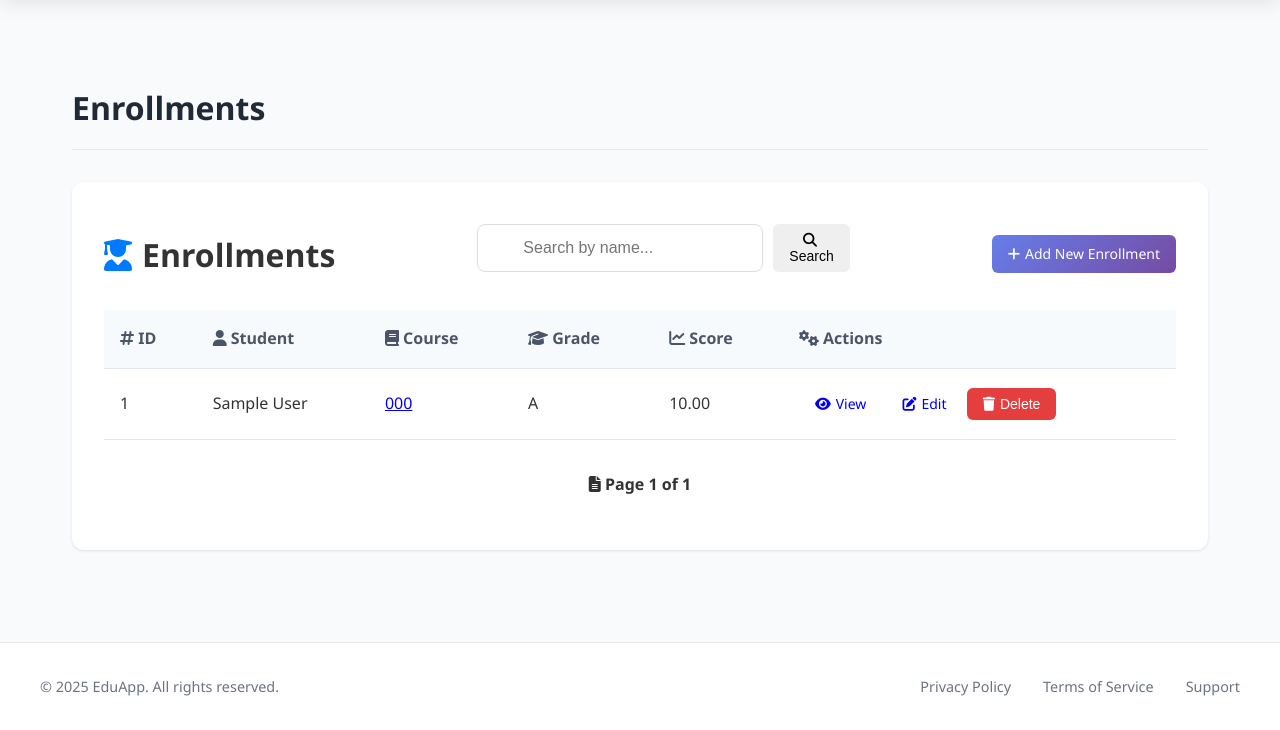
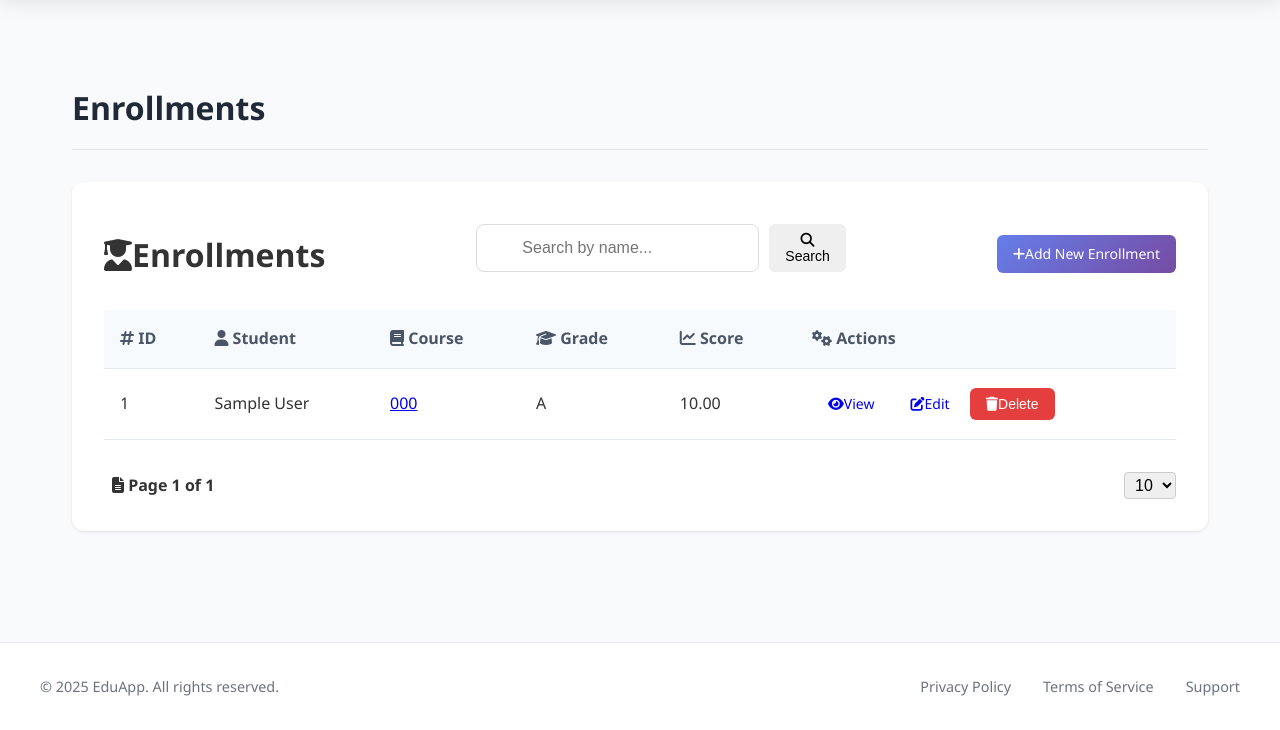
Before and after one commit to rabinkmc/dda, a Django app: page /students/enrollments/ in a window 1280 px wide. Shown: the part 70-800 px from the top of the page. Run offline with Django 5.2, Linux system fonts and the light colour scheme; a user stored in the database is signed in; tables that the repository leaves empty hold one stand-in row (values such as "Sample post").

Commit message:
improv: pagination
refactor pagination

```diff
--- a/static/css/base.css
+++ b/static/css/base.css
@@ -609,34 +609,43 @@ input:focus {
 
 /* Pagination styles */
 .pagination {
-    text-align: center;
-    margin: 20px 0;
+    display: flex;
+    justify-content: space-between; /* links on left, dropdown on right */
+    align-items: center;            /* vertical centering */
+    margin-top: 1rem;
+    gap: 1rem;                      /* spacing between items */
 }
-.pagination ul {
-    list-style: none;
-    padding: 0;
-    display: inline-block;
+
+.step-links a {
+    margin: 0 5px;
+    text-decoration: none;
+    color: #007bff;
 }
-.pagination li {
-    display: inline;
-    margin: 0 5px;
+
+.step-links a:hover {
+    text-decoration: underline;
 }
-.pagination a {
-    color: #007bff;
-    text-decoration: none;
-    padding: 5px 10px;
-    border-radius: 3px;
-    border: 1px solid #ddd;
-    transition: background 0.2s;
+
+.step-links .current {
+    margin: 0 8px;
+    font-weight: bold;
 }
-.pagination a:hover {
-    background: #f0f0f0;
-    border-color: #007bff;
+
+.per-page-form {
+    display: flex;
+    align-items: center;
+    gap: 5px;
 }
-.pagination .current {
-    font-weight: bold;
-    color: #333;
-    padding: 5px 10px;
+
+.per-page-form label {
+    font-size: 14px;
+    color: #555;
+}
+
+.per-page-form select {
+    padding: 3px 6px;
+    border: 1px solid #ccc;
+    border-radius: 4px;
 }
 .mb-3 {
     margin-bottom: 12px;
--- a/students/templates/students/enrollment_list.html
+++ b/students/templates/students/enrollment_list.html
@@ -4,21 +4,6 @@
 
 {% block extra_css %}
 {{ block.super }}
-<style>
-    .btn i {
-        margin-right: 5px;
-    }
-    .flex-search button i {
-        margin-right: 3px;
-    }
-    .card-header h1 i {
-        margin-right: 10px;
-        color: #007bff;
-    }
-    .pagination a i {
-        margin: 0 2px;
-    }
-</style>
 {% endblock %}
 
 {% block content %}
@@ -88,28 +73,5 @@
         {% endfor %}
     </tbody>
 </table>
-
-<div class="pagination">
-    <span class="step-links">
-        {% if page_obj.has_previous %}
-            <a href="?page=1">
-                <i class="fas fa-angle-double-left"></i> first
-            </a>
-            <a href="?page={{ page_obj.previous_page_number }}">
-                <i class="fas fa-angle-left"></i> previous
-            </a>
-        {% endif %}
-        <span class="current">
-            <i class="fas fa-file-alt"></i> Page {{ page_obj.number }} of {{ page_obj.paginator.num_pages }}
-        </span>
-        {% if page_obj.has_next %}
-            <a href="?page={{ page_obj.next_page_number }}">
-                next <i class="fas fa-angle-right"></i>
-            </a>
-            <a href="?page={{ page_obj.paginator.num_pages }}">
-                last <i class="fas fa-angle-double-right"></i>
-            </a>
-        {% endif %}
-    </span>
-</div>
+{% include "partials/pagination.html" %}
 {% endblock %}
--- /dev/null
+++ b/templates/partials/pagination.html
@@ -0,0 +1,36 @@
+<div class="pagination">
+    <div class="step-links">
+        {% if page_obj.has_previous %}
+            <a href="?page=1&limit={{ request.GET.limit }}">
+                <i class="fas fa-angle-double-left"></i> first
+            </a>
+            <a href="?page={{ page_obj.previous_page_number }}&limit={{ request.GET.limit }}">
+                <i class="fas fa-angle-left"></i> previous
+            </a>
+        {% endif %}
+
+        <span class="current">
+            <i class="fas fa-file-alt"></i> Page {{ page_obj.number }} of {{ page_obj.paginator.num_pages }}
+        </span>
+
+        {% if page_obj.has_next %}
+            <a href="?page={{ page_obj.next_page_number }}&limit={{ request.GET.limit }}">
+                next <i class="fas fa-angle-right"></i>
+            </a>
+            <a href="?page={{ page_obj.paginator.num_pages }}&limit={{ request.GET.limit }}">
+                last <i class="fas fa-angle-double-right"></i>
+            </a>
+        {% endif %}
+    </div>
+
+    <form method="get" class="per-page-form">
+        <select name="limit" id="per-page" onchange="this.form.submit()">
+            <option value="2"  {% if request.GET.limit == "2" %}selected{% endif %}>2</option>
+            <option value="5"  {% if request.GET.limit == "5" %}selected{% endif %}>5</option>
+            <option value="10" {% if request.GET.limit == "10" or not request.GET.limit %}selected{% endif %}>10</option>
+            <option value="15" {% if request.GET.limit == "15" %}selected{% endif %}>15</option>
+            <option value="20" {% if request.GET.limit == "20" %}selected{% endif %}>20</option>
+        </select>
+        <input type="hidden" name="page" value="1">
+    </form>
+</div>
```
Also changed, not shown: common/templates/common/metadata_list.html (+1 -18 lines), students/templates/students/course_list.html (+2 -26 lines), students/templates/students/instructor_list.html (+1 -27 lines), students/templates/students/student_list.html (+1 -26 lines).
